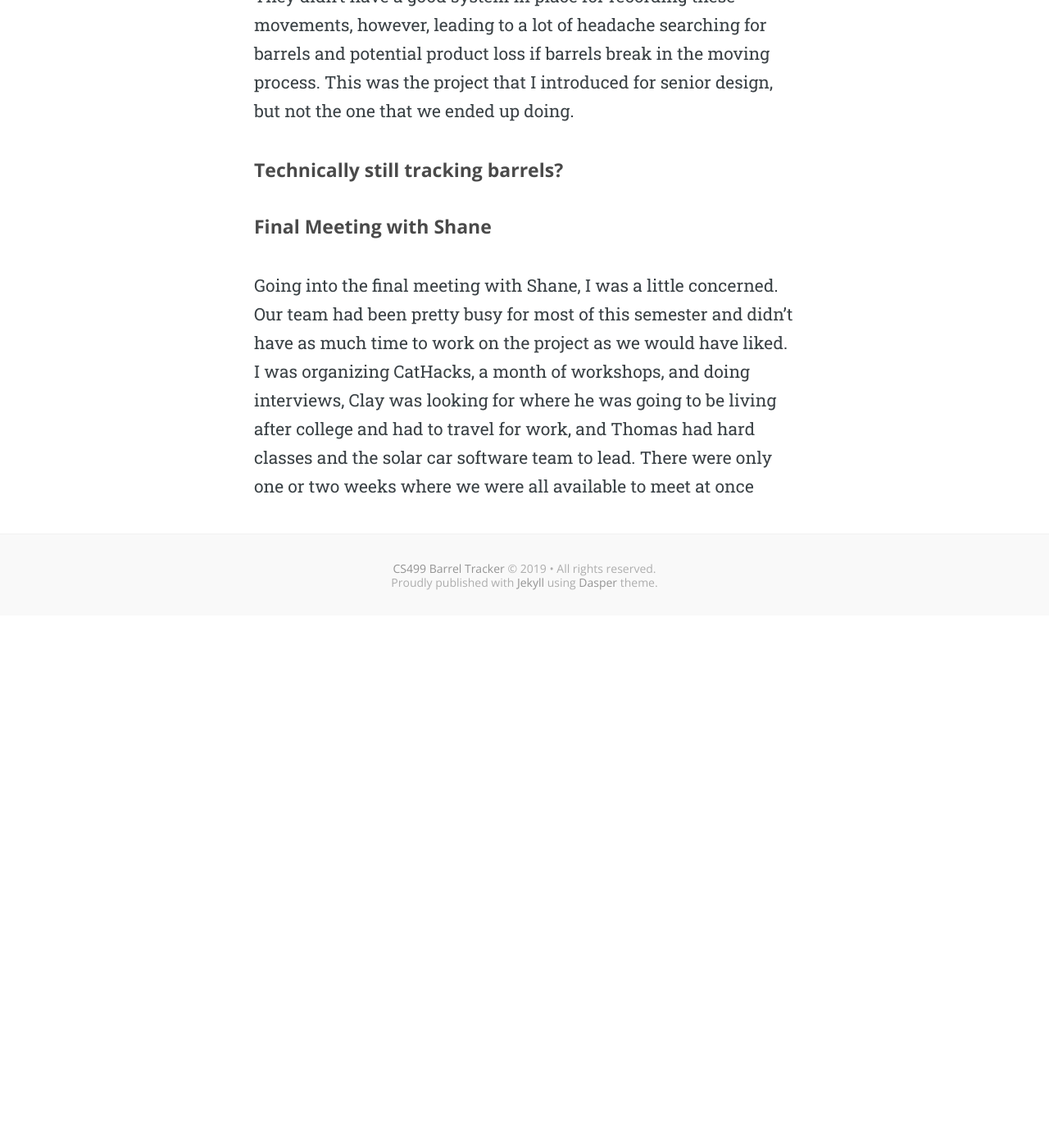
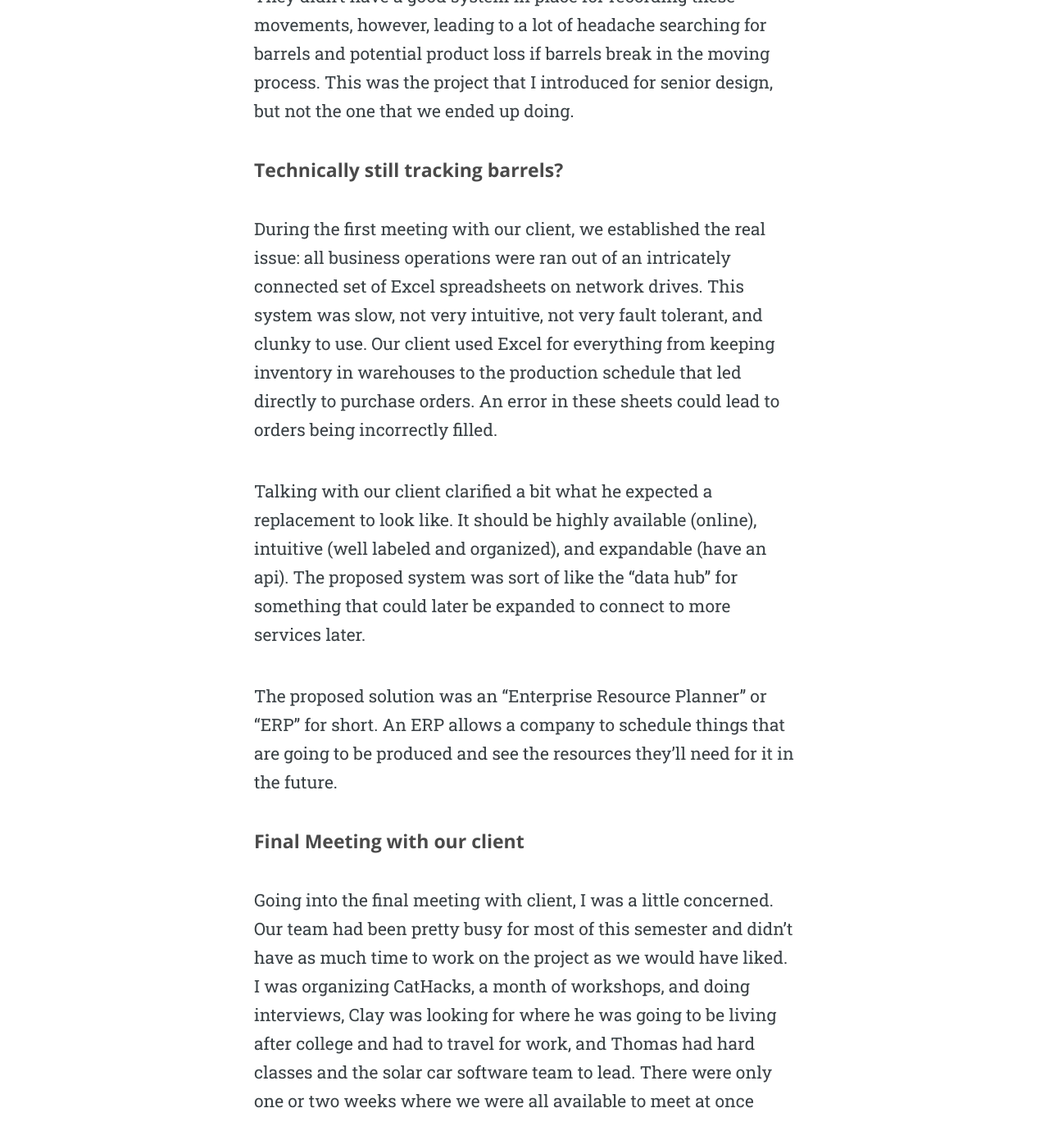
Before and after one commit to TheRobotCarlson/BarrelTracker, a Jekyll site: the page built from _posts/2019/04/2019-04-21-endgame-update-brian.md, in a window 1280 px wide and 1400 px high, scrolled down 1226 px. Shown: the top 1391 px of the window at 82% size. Built offline with Jekyll 4.4.1, drawn with Linux system fonts in a browser that asks for light colours; some web fonts are replaced; before the commit the page ends 1978 px from its top, so only the background shows below that; some of the changed text lies outside the part shown.

Commit message:
Update 2019-04-21-endgame-update-brian.md

```diff
--- a/_posts/2019/04/2019-04-21-endgame-update-brian.md
+++ b/_posts/2019/04/2019-04-21-endgame-update-brian.md
@@ -11,7 +11,7 @@ Finishing up these posts with reflections on how this semester and this project
 1. [Changing requirements]()
 1. [Starting over vs fixing what's broken]()
 1. [Keeping the endgame in mind]()
-1. [Final Meeting with Shane]()
+1. [Final Meeting with our client]()
 1. [Reflections and Lessons learned]()
 
 
@@ -27,7 +27,12 @@ At that time the biggest pain point mentioned was tracking barrels. Barrels get
 
 ### Technically still tracking barrels?
 
+During the first meeting with our client, we established the real issue: all business operations were ran out of an intricately connected set of Excel spreadsheets on network drives. This system was slow, not very intuitive, not very fault tolerant, and clunky to use. Our client used Excel for everything from keeping inventory in warehouses to the production schedule that led directly to purchase orders. An error in these sheets could lead to orders being incorrectly filled.
+
+Talking with our client clarified a bit what he expected a replacement to look like. It should be highly available (online), intuitive (well labeled and organized), and expandable (have an api). The proposed system was sort of like the "data hub" for something that could later be expanded to connect to more services later.
+
+The proposed solution was an "Enterprise Resource Planner" or "ERP" for short. An ERP allows a company to schedule things that are going to be produced and see the resources they'll need for it in the future.
 
 
-### Final Meeting with Shane
-Going into the final meeting with Shane, I was a little concerned. Our team had been pretty busy for most of this semester and didn't have as much time to work on the project as we would have liked. I was organizing CatHacks, a month of workshops, and doing interviews, Clay was looking for where he was going to be living after college and had to travel for work, and Thomas had hard classes and the solar car software team to lead. There were only one or two weeks where we were all available to meet at once
+### Final Meeting with our client
+Going into the final meeting with client, I was a little concerned. Our team had been pretty busy for most of this semester and didn't have as much time to work on the project as we would have liked. I was organizing CatHacks, a month of workshops, and doing interviews, Clay was looking for where he was going to be living after college and had to travel for work, and Thomas had hard classes and the solar car software team to lead. There were only one or two weeks where we were all available to meet at once
```
